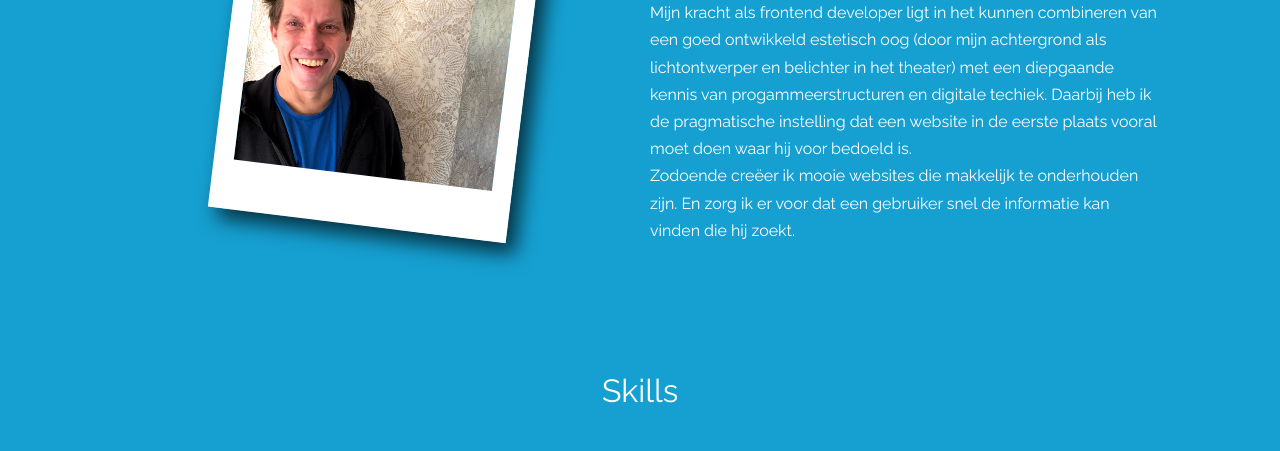
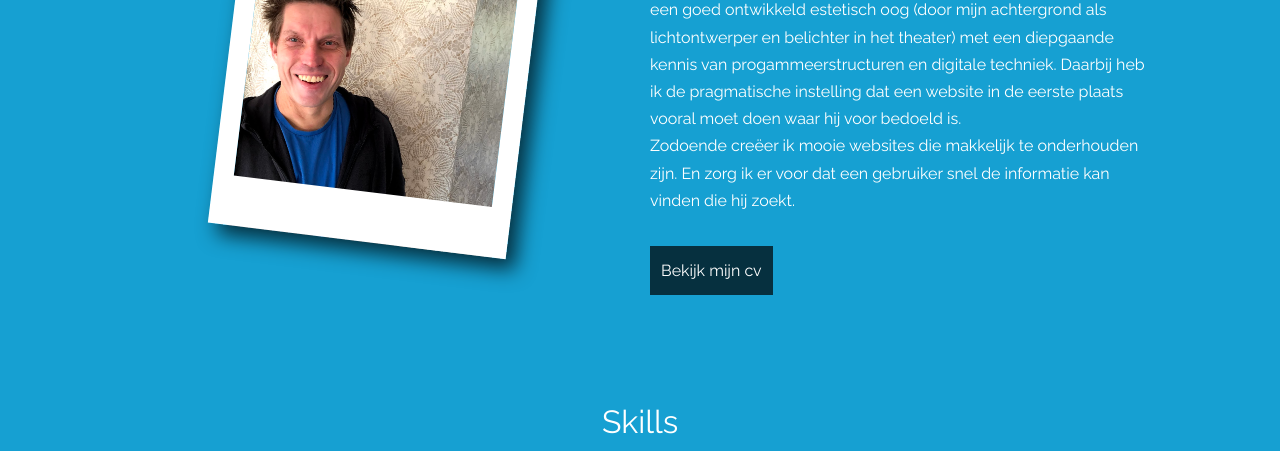
Before and after one commit to HenkLangeveld/NR-portfolio, a plain HTML site: page index.html in a window 1280 px wide. Shown: the part 1570-2021 px from the top of the page. Drawn offline with Linux system fonts and the light colour scheme.

Commit message:
add cv pdf

```diff
--- a/index.html
+++ b/index.html
@@ -79,12 +79,13 @@
             <h2 class="about_text_title">Henk Langeveld</h2>
             <p class="introduction">
               <!-- Ik ben in opleiding om frontend developer te worden. Ik heb jaren gewerkt als lichtontwerper en belichter, maar ben nu overgestapt naar web development. -->
-              Mijn kracht als frontend developer ligt in het kunnen combineren van een goed ontwikkeld estetisch oog (door mijn achtergrond als lichtontwerper en belichter in het theater) met een diepgaande kennis van progammeerstructuren en digitale techiek. Daarbij heb ik de pragmatische instelling dat een website in de eerste plaats vooral moet doen waar hij voor bedoeld is.
+              Mijn kracht als frontend developer ligt in het kunnen combineren van een goed ontwikkeld estetisch oog (door mijn achtergrond als lichtontwerper en belichter in het theater) met een diepgaande kennis van progammeerstructuren en digitale techniek. Daarbij heb ik de pragmatische instelling dat een website in de eerste plaats vooral moet doen waar hij voor bedoeld is.
             </p>
             <p class="motivation">
               <!-- Wat mij aantrekt in frontend development is het grensgebied tussen ontwerpen en die ideeen netjes in de computer zetten. -->
               Zodoende creëer ik mooie websites die makkelijk te onderhouden zijn. En zorg ik er voor dat een gebruiker snel de informatie kan vinden die hij zoekt.
             </p>
+            <a class="button button-dark button_cv" href="./cv_henk-langeveld_2020.pdf">Bekijk mijn cv</a>
           </div>
 
         </div>
@@ -111,7 +112,6 @@
           </article>
         </div>
 
-        <a class="button button-dark button_cv" href="#">Bekijk mijn cv</a>
       </div>
 
       </div>
--- a/styles/style-2.css
+++ b/styles/style-2.css
@@ -232,10 +232,8 @@ li {
 }
 
 .button_cv {
-  display: none;
-  justify-self: left;
-  align-self: start;
-  margin-left: 30px;
+  margin-top: 2rem;
+  margin-left: 0;
 }
 
 /* Section Contact */
```
Also changed, not shown: 1 other file.
